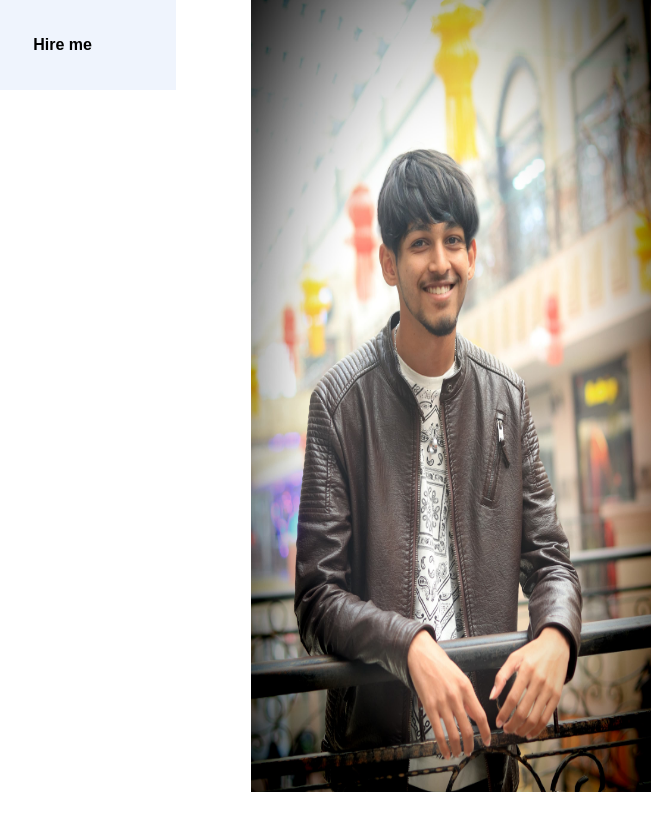
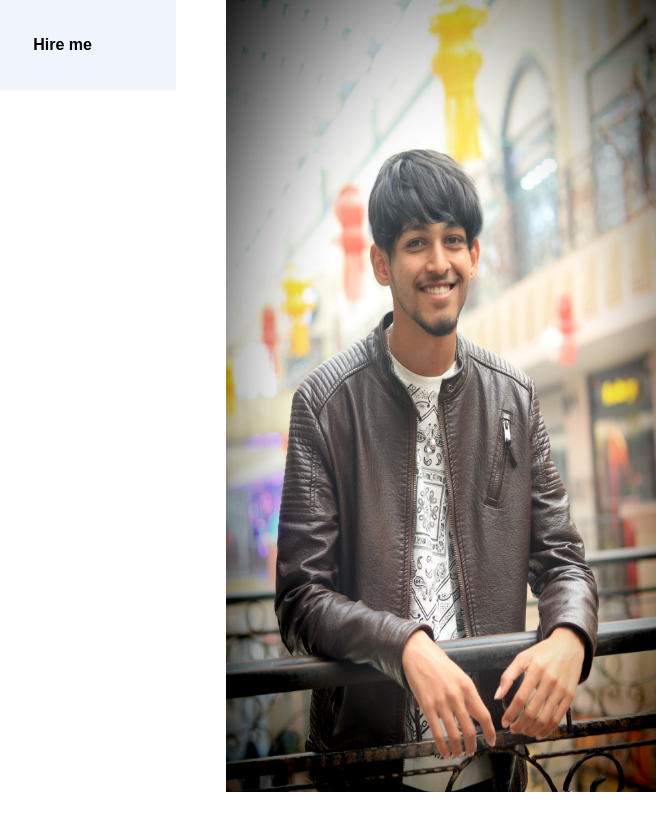
Before and after one commit to ToxicBoy999/sample, a plain HTML site: page index.html in a window 1280 px wide. Shown: the full height of the page, 624-1280 px from the left. Drawn offline with Linux system fonts and the light colour scheme.

Commit message:
Update index.html

```diff
--- a/index.html
+++ b/index.html
@@ -28,7 +28,7 @@
     </p>
     </div>
  <div class="images">
-    <img src="./profile.jpg" height="90px" width="400px"class="boy" >
+    <img src="./profile.jpg" height="90px" width="450px"class="boy" >
  </div>
 </body>
 </html>
```
